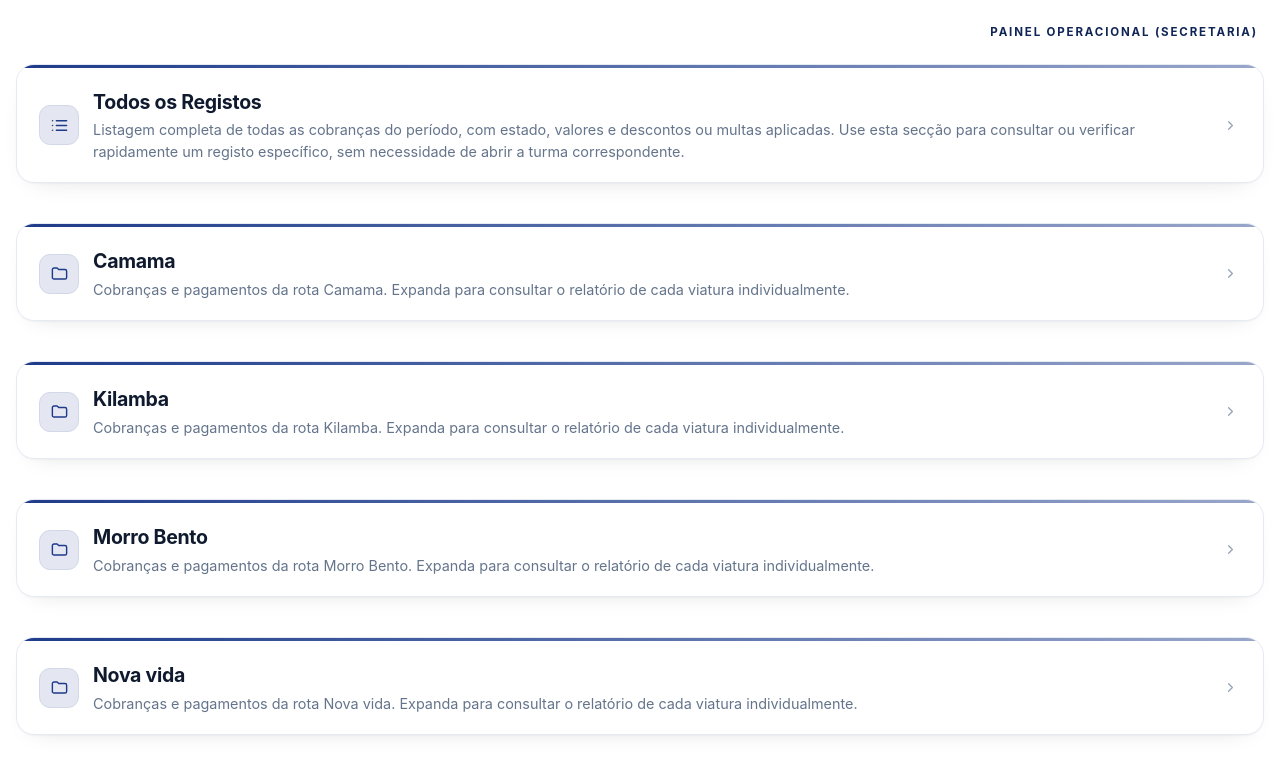
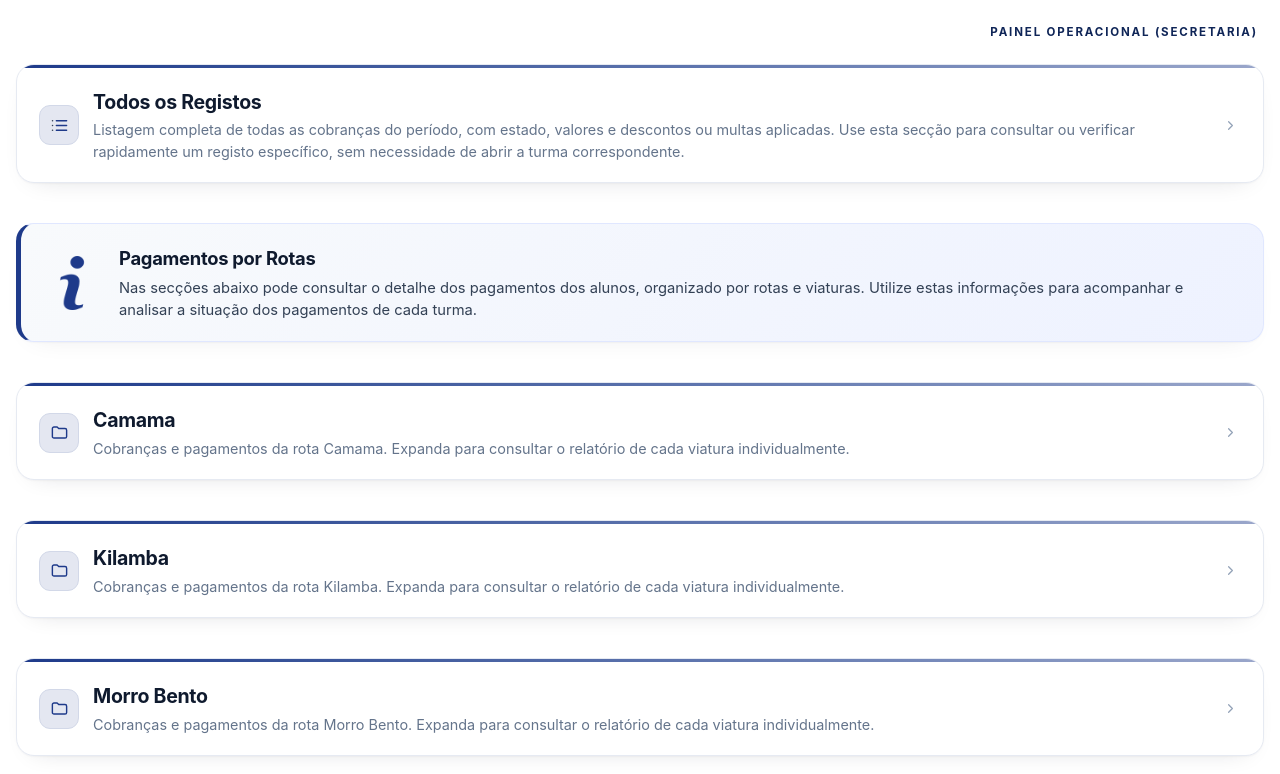
Before and after one commit to colegiodemo/escola, a plain HTML site: page MapaDePagamentos/Transporte/index.html in a window 1280 px wide. Shown: the top 774 px of the page. Drawn offline with Linux system fonts and the light colour scheme.

Commit message:
Update index.html

```diff
--- a/MapaDePagamentos/Transporte/index.html
+++ b/MapaDePagamentos/Transporte/index.html
@@ -3,7 +3,7 @@
 <head>
     <meta charset="UTF-8">
     <meta name="viewport" content="width=device-width, initial-scale=1.0">
-    <title>Dashboard Integrado — Cobranças por Turma</title>
+    <title>Mapa de Controlo de Transporte Escolar</title>
     <style>
         :root {
             /* Base institucional */
@@ -95,6 +95,54 @@
             .dashboard-section { animation: none; opacity: 1; }
             .group-section { transition: none; }
             .group-chevron svg, .subsection-chevron svg { transition: none; }
+        }
+
+        /* ============ Secção Informativa (Banner) ============ */
+        .info-banner-section {
+            display: flex;
+            align-items: center;
+            gap: 20px;
+            background: linear-gradient(135deg, #F8FAFC 0%, #EEF2FF 100%);
+            border: 1px solid #E0E7FF;
+            border-left: 5px solid var(--accent-brand);
+            border-radius: var(--radius-lg);
+            padding: 20px 24px;
+            box-shadow: 0 1px 2px rgba(15, 23, 42, 0.04), 0 10px 26px -18px rgba(15, 23, 42, 0.12);
+        }
+
+        .info-banner-icon {
+            width: 54px;
+            height: 54px;
+            flex-shrink: 0;
+            display: flex;
+            align-items: center;
+            justify-content: center;
+        }
+
+        .info-banner-icon img {
+            width: 100%;
+            height: 100%;
+            object-fit: contain;
+        }
+
+        .info-banner-content {
+            display: flex;
+            flex-direction: column;
+            gap: 4px;
+        }
+
+        .info-banner-title {
+            font-size: 1.15rem;
+            font-weight: 750;
+            color: var(--ink);
+            letter-spacing: -0.015em;
+        }
+
+        .info-banner-text {
+            font-size: 0.92rem;
+            font-weight: 400;
+            color: var(--ink-soft);
+            line-height: 1.5;
         }
 
         /* ============ Cabeçalho de secção de topo (nível 1) ============ */
@@ -365,9 +413,9 @@
         /* Todos os Registos — altura de partida igual às restantes páginas do projecto */
         .crop-todos-registos { height: 1500px; } .crop-todos-registos iframe { height: 1536px !important; }
 
-        /* Turmas — o relatório-base foi fornecido com 1500px de altura; recorte de 36px (barra do Looker Studio) */
-        .crop-turma { height: 1500px; } .crop-turma iframe { height: 1536px !important; }
-        .crop-turma-1050 { height: 1500px; } .crop-turma-1050 iframe { height: 1536px !important; }
+        /* Turmas / Viaturas — altura ajustada */
+        .crop-turma { height: 1050px; } .crop-turma iframe { height: 1086px !important; }
+        .crop-turma-1050 { height: 1050px; } .crop-turma-1050 iframe { height: 1086px !important; }
 
         /* ============ Ajustes Responsivos ============ */
         @media (max-width: 768px) {
@@ -380,6 +428,11 @@
             .section-icon svg { width: 16px; height: 16px; }
             .dashboard-card { margin-top: 16px; }
 
+            .info-banner-section { padding: 16px; gap: 14px; }
+            .info-banner-icon { width: 42px; height: 42px; }
+            .info-banner-title { font-size: 1.05rem; }
+            .info-banner-text { font-size: 0.88rem; }
+
             .group-summary { padding: 16px; gap: 10px; }
             .group-body { padding: 0 16px 16px; }
             .subsections { margin-left: 0; }
@@ -387,6 +440,7 @@
 
         @media (max-width: 480px) {
             .section-header { gap: 10px; }
+            .info-banner-section { flex-direction: column; align-items: flex-start; gap: 12px; }
         }
     </style>
 </head>
@@ -420,6 +474,19 @@
                     </article>
                 </div>
             </details>
+        </section>
+
+        <!-- SECÇÃO INFORMATIVA (Posicionada imediatamente abaixo de "Todos os Registos") -->
+        <section class="dashboard-section">
+            <div class="info-banner-section">
+                <div class="info-banner-icon">
+                    <img src="https://colegiodemo.github.io/escola/all-images/info-mapa-pagamentos.png" alt="Ícone de informação">
+                </div>
+                <div class="info-banner-content">
+                    <h3 class="info-banner-title">Pagamentos por Rotas</h3>
+                    <p class="info-banner-text">Nas secções abaixo pode consultar o detalhe dos pagamentos dos alunos, organizado por rotas e viaturas. Utilize estas informações para acompanhar e analisar a situação dos pagamentos de cada turma.</p>
+                </div>
+            </div>
         </section>
 
         <!-- SECÇÃO 2 — CAMAMA (agrupamento colapsável) -->
@@ -608,7 +675,6 @@
             </details>
         </section>
 
-
         <!-- SECÇÃO 5 — NOVA VIDA (agrupamento colapsável) -->
         <section class="dashboard-section" style="--accent:#1E3A8A">
             <details class="group-section" name="painel-accordion" id="grupo-nova-vida">
@@ -735,8 +801,6 @@
 
         <!-- Para adicionar uma nova rota, duplicar o bloco <section class="dashboard-section">...</section> de uma secção-mãe (SECÇÃO 2 a 6), atribuindo uma nova cor --accent e o índice seguinte -->
 
-
-
     </main>
 
     <script>
```
